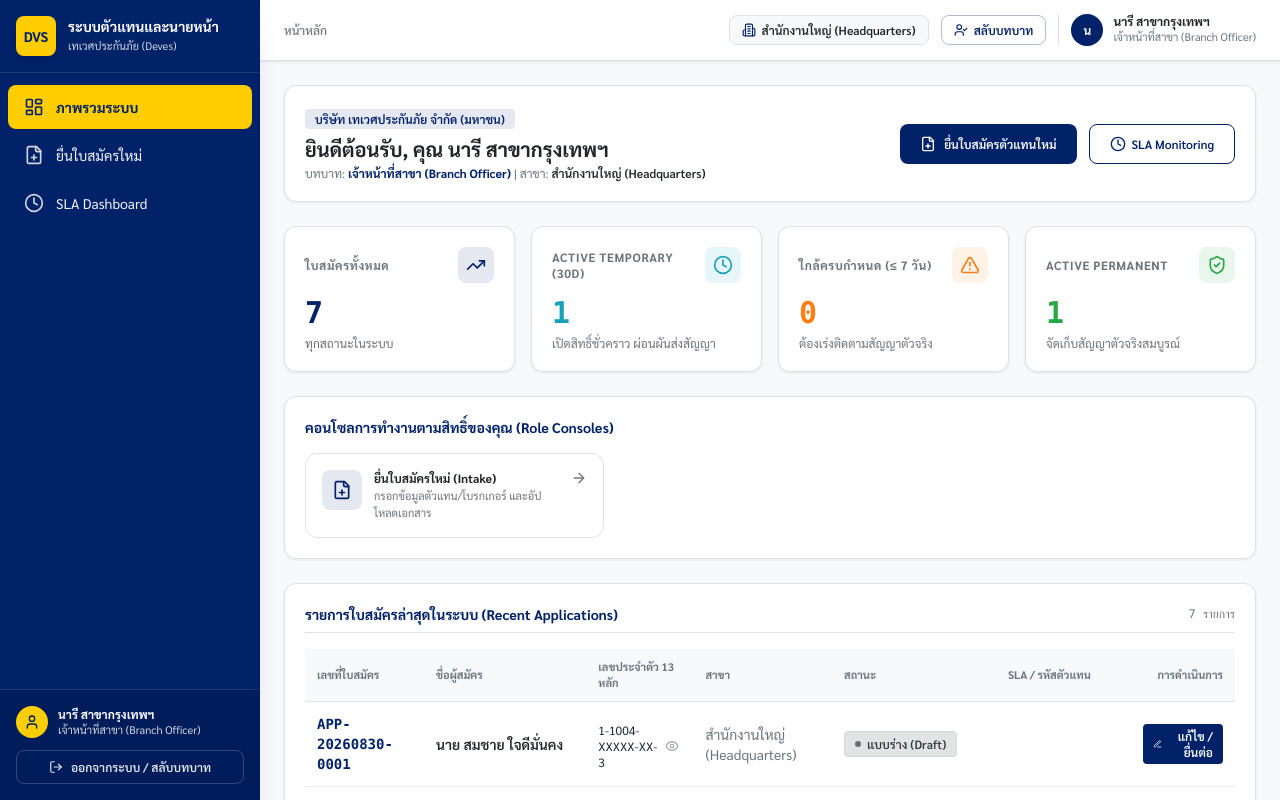
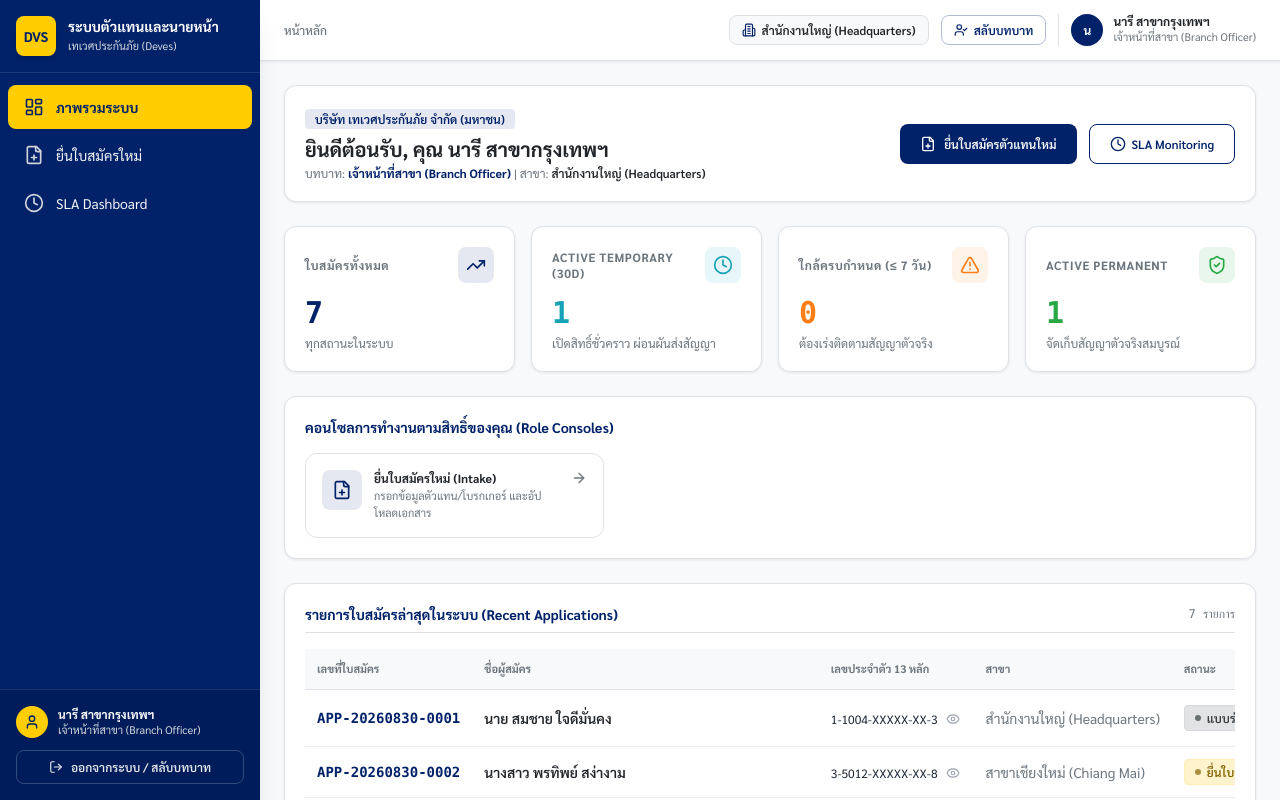
Before and after one commit to Nineteens19/DVS_ManagedAgentBroker, a Next.js app in the folder src/frontend/: page / in a window 1280 px wide. Shown: the top 800 px of the page. Built offline with nearby package versions, Linux system fonts and the light colour scheme; no server answers.

Commit message:
fix(dashboard): format Agent/Source code column and prevent button text wrapping with whitespace-nowrap

```diff
--- a/src/frontend/app/page.tsx
+++ b/src/frontend/app/page.tsx
@@ -64,7 +64,7 @@ export default function DashboardPage() {
           {canCreateApplication && (
             <Link
               href="/intake/new"
-              className="btn-primary flex items-center space-x-2 text-xs"
+              className="btn-primary flex items-center space-x-2 text-xs whitespace-nowrap"
             >
               <FilePlus className="w-4 h-4" />
               <span>ยื่นใบสมัครตัวแทนใหม่</span>
@@ -72,7 +72,7 @@ export default function DashboardPage() {
           )}
           <Link
             href="/sla-dashboard"
-            className="btn-outline flex items-center space-x-1.5 text-xs"
+            className="btn-outline flex items-center space-x-1.5 text-xs whitespace-nowrap"
           >
             <Clock className="w-4 h-4" />
             <span>SLA Monitoring</span>
@@ -246,19 +246,19 @@ export default function DashboardPage() {
         <div className="overflow-x-auto">
           <table className="w-full text-left text-xs border-collapse">
             <thead>
-              <tr className="border-b border-[#DEE2E6] bg-[#F8F9FA] text-[11px] text-[#6C757D] font-semibold uppercase">
-                <th className="py-2.5 px-3">เลขที่ใบสมัคร</th>
-                <th className="py-2.5 px-3">ชื่อผู้สมัคร</th>
-                <th className="py-2.5 px-3">เลขประจำตัว 13 หลัก</th>
-                <th className="py-2.5 px-3">สาขา</th>
-                <th className="py-2.5 px-3">สถานะ</th>
-                <th className="py-2.5 px-3">SLA / รหัสตัวแทน</th>
-                <th className="py-2.5 px-3 text-right">การดำเนินการ</th>
+              <tr className="border-b border-[#DEE2E6] bg-[#F8F9FA] text-[11px] text-[#6C757D] font-semibold uppercase whitespace-nowrap">
+                <th className="py-3 px-3">เลขที่ใบสมัคร</th>
+                <th className="py-3 px-3">ชื่อผู้สมัคร</th>
+                <th className="py-3 px-3">เลขประจำตัว 13 หลัก</th>
+                <th className="py-3 px-3">สาขา</th>
+                <th className="py-3 px-3">สถานะ</th>
+                <th className="py-3 px-3">รหัส Agent / Source</th>
+                <th className="py-3 px-3 text-right">การดำเนินการ</th>
               </tr>
             </thead>
             <tbody className="divide-y divide-[#DEE2E6]/60 text-sm">
               {recentApplications.map((app) => (
-                <tr key={app.id} className="hover:bg-[#F8F9FA] transition-colors">
+                <tr key={app.id} className="hover:bg-[#F8F9FA] transition-colors whitespace-nowrap">
                   <td className="py-3 px-3 font-mono font-bold text-[#012169]">
                     {app.applicationNumber}
                   </td>
@@ -276,9 +276,16 @@ export default function DashboardPage() {
                   </td>
                   <td className="py-3 px-3">
                     {app.agentCode ? (
-                      <span className="font-mono text-[#155724] font-bold bg-[#D4EDDA] px-2 py-0.5 rounded border border-[#C3E6CB]">
-                        {app.agentCode}
-                      </span>
+                      <div className="flex flex-col space-y-0.5">
+                        <span className="font-mono text-xs font-bold text-[#012169] bg-[#012169]/5 px-2 py-0.5 rounded border border-[#012169]/15 inline-block">
+                          Agent: {app.agentCode}
+                        </span>
+                        {app.sourceCode && (
+                          <span className="font-mono text-[11px] text-[#6C757D]">
+                            Src: {app.sourceCode}
+                          </span>
+                        )}
+                      </div>
                     ) : (
                       <SlaCountdownBadge status={app.status} daysRemaining={app.slaDaysRemaining} />
                     )}
@@ -287,14 +294,14 @@ export default function DashboardPage() {
                     {app.status === 'Draft' || app.status === 'DeficiencyPendingBranch' ? (
                       <Link
                         href={`/intake/new?id=${app.id}`}
-                        className="inline-flex items-center space-x-1 px-2.5 py-1 rounded bg-[#012169] text-white hover:bg-[#001a52] text-xs font-semibold shadow-xs transition-colors"
+                        className="btn-primary !h-8 !px-3 !py-0 text-xs whitespace-nowrap inline-flex items-center space-x-1.5 shadow-xs"
                         title="เปิดแก้ไขและยื่นต่อ"
                       >
-                        <Edit3 className="w-3.5 h-3.5 mr-1" />
+                        <Edit3 className="w-3.5 h-3.5" />
                         <span>แก้ไข / ยื่นต่อ</span>
                       </Link>
                     ) : (
-                      <span className="text-[11px] text-[#6C757D]">
+                      <span className="text-xs text-[#6C757D] whitespace-nowrap">
                         {app.status === 'Submitted' || app.status === 'PendingHeadOfficeReview'
                           ? 'รอ สนญ. ตรวจ'
                           : app.status === 'PendingExecutiveApproval'
--- a/src/frontend/components/ui/DataTable.tsx
+++ b/src/frontend/components/ui/DataTable.tsx
@@ -78,7 +78,7 @@ export function DataTable<T extends { id: string }>({
       {/* Top Search & Actions Bar */}
       <div className="flex flex-col sm:flex-row items-stretch sm:items-center justify-between gap-3">
         <div className="relative flex-1 max-w-md">
-          <Search className="absolute left-3.5 top-1/2 -translate-y-1/2 w-4 h-4 text-gray-400" />
+          <Search className="absolute left-3.5 top-1/2 -translate-y-1/2 w-4 h-4 text-[#6C757D]" />
           <input
             type="text"
             value={searchTerm}
@@ -87,48 +87,48 @@ export function DataTable<T extends { id: string }>({
               setPage(1);
             }}
             placeholder={searchPlaceholder}
-            className="w-full pl-10 pr-4 py-2 text-sm rounded-lg bg-white border border-gray-300 text-gray-800 placeholder-gray-400 focus:outline-none focus:border-primary focus:ring-2 focus:ring-primary/20 transition-all shadow-sm"
+            className="w-full pl-10 pr-4 py-2 text-sm rounded-lg bg-white border border-[#CED4DA] text-[#212529] placeholder-gray-400 focus:outline-none focus:border-[#012169] focus:ring-2 focus:ring-[#012169]/20 transition-all shadow-sm h-[42px]"
           />
         </div>
         {actions && <div className="flex items-center space-x-2">{actions}</div>}
       </div>
 
       {/* Table Container */}
-      <div className="deves-card overflow-hidden">
+      <div className="deves-card overflow-hidden !p-0">
         <div className="overflow-x-auto">
           <table className="w-full text-left border-collapse">
             <thead>
-              <tr className="border-b border-gray-200 bg-gray-50/80 text-xs font-semibold text-gray-600 uppercase tracking-wider">
+              <tr className="border-b border-[#DEE2E6] bg-[#F8F9FA] text-xs font-semibold text-[#6C757D] uppercase tracking-wider">
                 {columns.map((col, idx) => (
                   <th
                     key={idx}
                     onClick={() => col.sortable && handleSort(col.accessorKey)}
-                    className={`py-3 px-4 ${col.sortable ? 'cursor-pointer select-none hover:text-primary' : ''} ${
+                    className={`py-3 px-4 whitespace-nowrap ${col.sortable ? 'cursor-pointer select-none hover:text-[#012169]' : ''} ${
                       col.className || ''
                     }`}
                   >
                     <div className="flex items-center space-x-1">
                       <span>{col.header}</span>
                       {col.sortable && sortKey === col.accessorKey && (
-                        sortAsc ? <ChevronUp className="w-3.5 h-3.5 text-primary" /> : <ChevronDown className="w-3.5 h-3.5 text-primary" />
+                        sortAsc ? <ChevronUp className="w-3.5 h-3.5 text-[#012169]" /> : <ChevronDown className="w-3.5 h-3.5 text-[#012169]" />
                       )}
                     </div>
                   </th>
                 ))}
               </tr>
             </thead>
-            <tbody className="divide-y divide-gray-100 text-sm">
+            <tbody className="divide-y divide-[#DEE2E6]/60 text-sm">
               {paginatedData.length > 0 ? (
                 paginatedData.map((row) => (
                   <tr
                     key={row.id}
                     onClick={() => onRowClick && onRowClick(row)}
                     className={`transition-colors ${
-                      onRowClick ? 'cursor-pointer hover:bg-blue-50/40' : 'hover:bg-gray-50/60'
+                      onRowClick ? 'cursor-pointer hover:bg-[#F8F9FA]' : 'hover:bg-[#F8F9FA]'
                     }`}
                   >
                     {columns.map((col, cIdx) => (
-                      <td key={cIdx} className={`py-3.5 px-4 text-gray-800 ${col.className || ''}`}>
+                      <td key={cIdx} className={`py-3 px-4 text-[#212529] whitespace-nowrap ${col.className || ''}`}>
                         {col.cell ? col.cell(row) : col.accessorKey ? String(row[col.accessorKey] ?? '-') : '-'}
                       </td>
                     ))}
@@ -136,7 +136,7 @@ export function DataTable<T extends { id: string }>({
                 ))
               ) : (
                 <tr>
-                  <td colSpan={columns.length} className="py-12 text-center text-gray-500">
+                  <td colSpan={columns.length} className="py-12 text-center text-[#6C757D]">
                     <Inbox className="w-10 h-10 mx-auto text-gray-300 mb-2" />
                     <p className="font-medium text-sm">ไม่พบข้อมูลที่ค้นหา</p>
                   </td>
@@ -147,7 +147,7 @@ export function DataTable<T extends { id: string }>({
         </div>
 
         {/* Pagination Bar */}
-        <div className="flex items-center justify-between px-4 py-3 border-t border-gray-200 bg-gray-50/50 text-xs text-gray-600">
+        <div className="flex items-center justify-between px-4 py-3 border-t border-[#DEE2E6] bg-[#F8F9FA] text-xs text-[#6C757D]">
           <div>
             แสดง {sortedData.length > 0 ? (page - 1) * pageSize + 1 : 0} ถึง{' '}
             {Math.min(page * pageSize, sortedData.length)} จากทั้งหมด {sortedData.length} รายการ
@@ -156,17 +156,17 @@ export function DataTable<T extends { id: string }>({
             <button
               onClick={() => setPage((p) => Math.max(p - 1, 1))}
               disabled={page === 1}
-              className="p-1.5 rounded-lg border border-gray-300 bg-white text-gray-700 disabled:opacity-40 disabled:cursor-not-allowed hover:bg-gray-50 shadow-sm transition-colors"
+              className="p-1.5 rounded-lg border border-[#DEE2E6] bg-white text-[#212529] disabled:opacity-40 disabled:cursor-not-allowed hover:bg-gray-50 shadow-sm transition-colors"
             >
               <ChevronLeft className="w-4 h-4" />
             </button>
-            <span className="px-3 py-1 font-semibold text-gray-800">
+            <span className="px-3 py-1 font-semibold text-[#212529]">
               {page} / {totalPages}
             </span>
             <button
               onClick={() => setPage((p) => Math.min(p + 1, totalPages))}
               disabled={page === totalPages}
-              className="p-1.5 rounded-lg border border-gray-300 bg-white text-gray-700 disabled:opacity-40 disabled:cursor-not-allowed hover:bg-gray-50 shadow-sm transition-colors"
+              className="p-1.5 rounded-lg border border-[#DEE2E6] bg-white text-[#212529] disabled:opacity-40 disabled:cursor-not-allowed hover:bg-gray-50 shadow-sm transition-colors"
             >
               <ChevronRight className="w-4 h-4" />
             </button>
```
